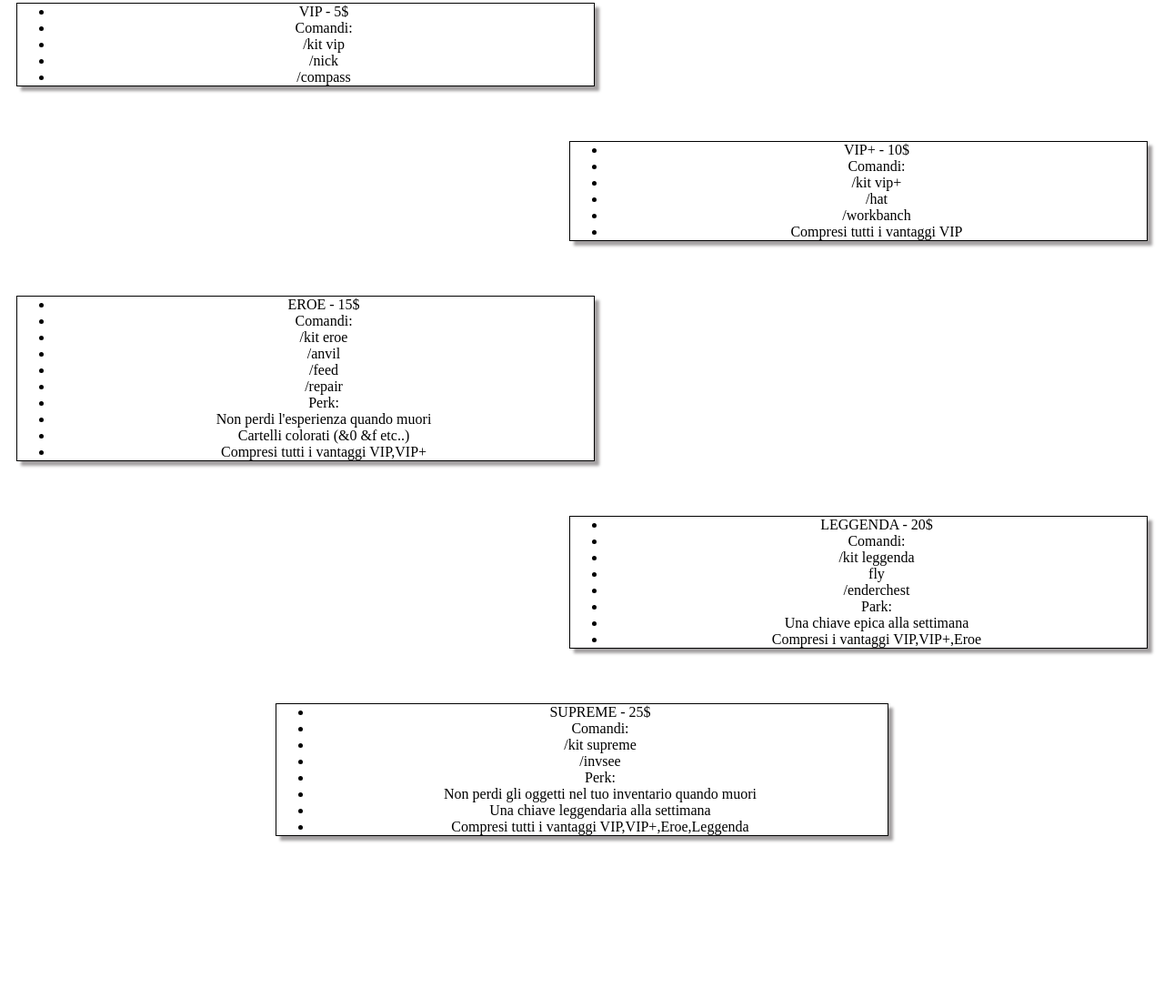
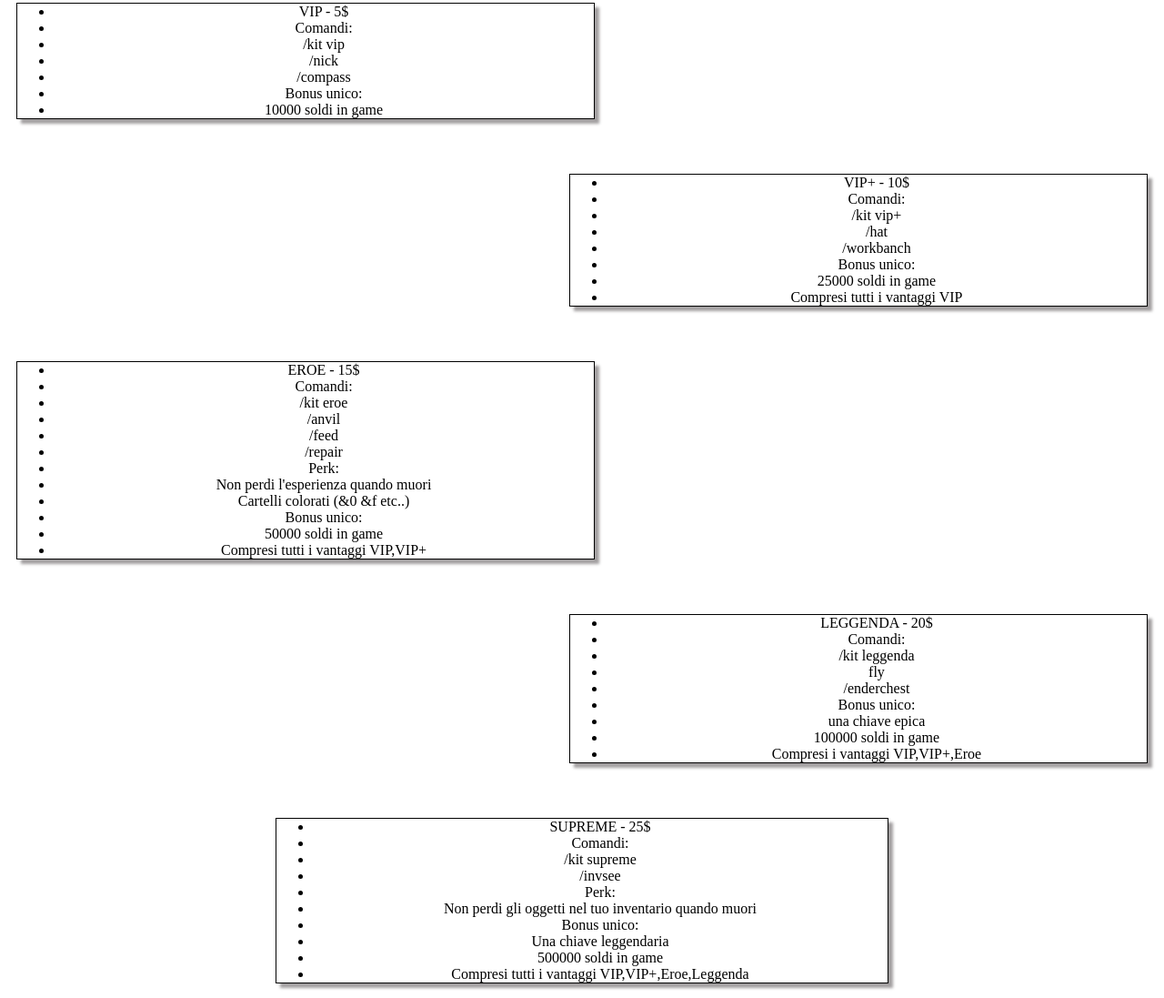
Before and after one commit to Wolfee0069/sitocybercraft, a plain HTML site: page Sito/StoreSkyblock.html in a window 1280 px wide. Shown: the part 57-1154 px from the top of the page at 91% size. Before the commit the page ends 992 px from the top, so only its background shows below. Drawn offline with Linux system fonts and the light colour scheme.

Commit message:
ho sistemato lo shop

```diff
--- a/Sito/StoreSkyblock.html
+++ b/Sito/StoreSkyblock.html
@@ -36,6 +36,8 @@
         <li>/kit vip</li>
         <li>/nick</li>
         <li>/compass</li>
+        <li>Bonus unico:</li>
+        <li>10000 soldi in game</li>
     </ul>
 
     <ul class="divdx" style="text-decoration: none;">
@@ -44,6 +46,8 @@
         <li>/kit vip+</li>
         <li>/hat</li>
         <li>/workbanch</li>
+        <li>Bonus unico:</li>
+        <li>25000 soldi in game</li>
         <li>Compresi tutti i vantaggi VIP</li>
     </ul>
 
@@ -57,6 +61,8 @@
         <li>Perk:</li>
         <li>Non perdi l'esperienza quando muori</li>
         <li>Cartelli colorati (&0 &f etc..)</li>
+        <li>Bonus unico:</li>
+        <li>50000 soldi in game</li>
         <li>Compresi tutti i vantaggi VIP,VIP+</li>
     </ul>
 
@@ -66,8 +72,9 @@
         <li>/kit leggenda</li>
         <li>fly</li>
         <li>/enderchest</li>
-        <li>Park:</li>
-        <li>Una chiave epica alla settimana</li>
+        <li>Bonus unico:</li>
+        <li>una chiave epica</li>
+        <li>100000 soldi in game</li>
         <li>Compresi i vantaggi VIP,VIP+,Eroe</li>
     </ul>
 
@@ -78,7 +85,9 @@
         <li>/invsee</li>
         <li>Perk:</li>
         <li>Non perdi gli oggetti nel tuo inventario quando muori</li>
-        <li>Una chiave leggendaria alla settimana</li>
+        <li>Bonus unico:</li>
+        <li>Una chiave leggendaria</li>
+        <li>500000 soldi in game</li>
         <li>Compresi tutti i vantaggi VIP,VIP+,Eroe,Leggenda</li>
     </ul>
 
```
